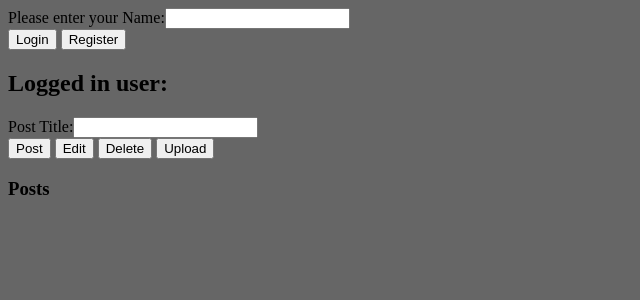
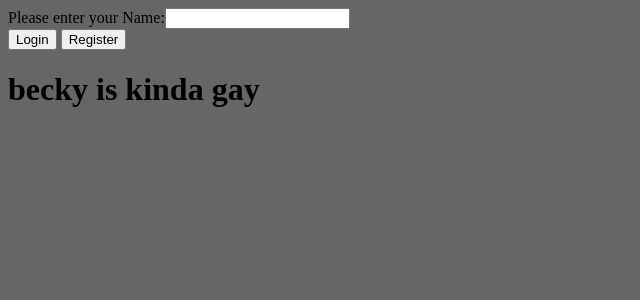
Before and after one commit to vl3b/html, a PHP site: page / in a window 1280 px wide. Shown: the top 300 px of the page, without its empty margins (0-640 px from the left). Run offline with PHP 8.4, Linux system fonts and the light colour scheme; data that the repository does not hold is empty.

Commit message:
becky gay echo

```diff
--- a/index.php
+++ b/index.php
@@ -67,17 +67,15 @@ if ($_POST['post'] === 'Register'){
         echo "username can't be empty";
     };
 }
-?>
-    <?php if (isset($loggedInUser)) echo("<h2>Logged in user: $loggedInUser</h2>") ?>
-
-<form action="" method="post">
-    <label name="post_name">Post Title:</label><input type="text" name="post_name" value=''/><br>
-    <input name="post" type="submit" value="Post"/>
-    <input name="post" type="submit" value="Edit"/>
-    <input name="post" type="submit" value="Delete"/>
-    <input name="post" type="submit" value="Upload"/>
-</form>
-<?php
+if ($loggedInUser != null){
+echo("<h2>Logged in user: $loggedInUser</h2>");
+echo("<form action='' method='post'>
+    <label name='post_name'>Post Title:</label><input type='text' name='post_name' value=''/><br>
+    <input name='post' type='submit' value='Post'/>
+    <input name='post' type='submit' value='Edit'/>
+    <input name='post' type='submit' value='Delete'/>
+    <input name='post' type='submit' value='Upload'/>
+</form>");
 if ($_POST['post'] === 'Post'){
     $post = $_POST['post_name'];
     if (!empty($post)){
@@ -170,8 +168,11 @@ foreach($files as $file) {
         echo ("<span>$fileContent<span><button>Edit</button>");
     }
     echo("<br>");
+    echo("uwu");
+}
 }
 };
+echo ("<h1>becky is kinda gay</h1>")
 ?>
 </body>
 </html>
```
